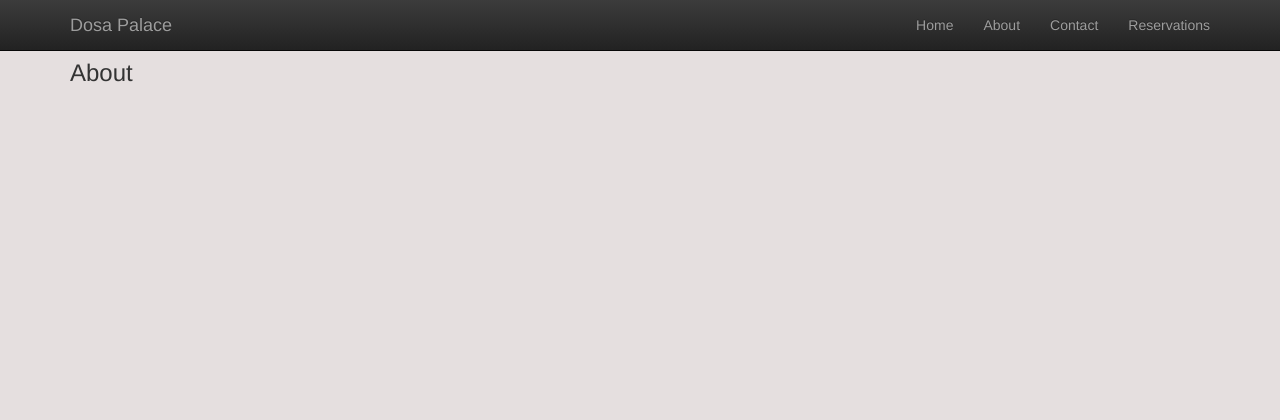
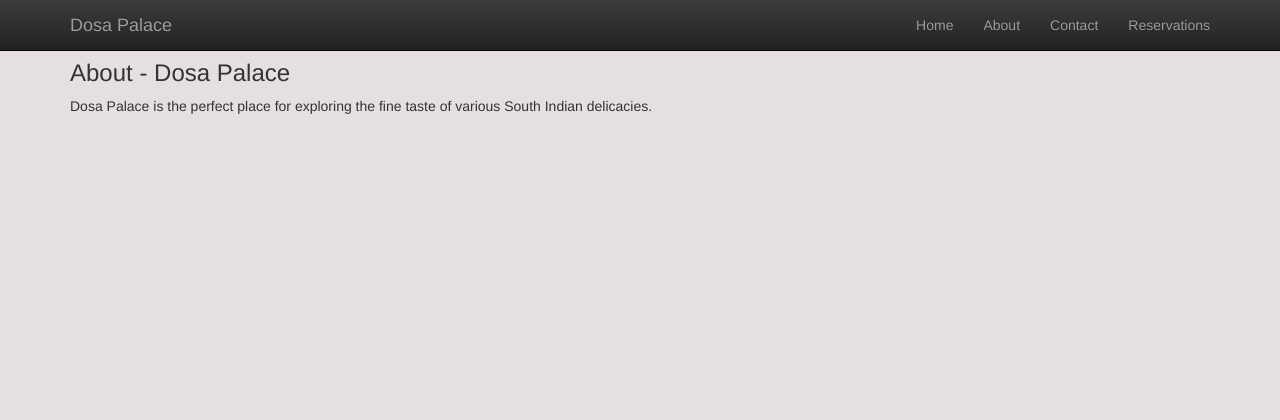
Before and after one commit to SubasiniR/restaurant-php-project, a PHP site: page /about.php in a window 1280 px wide. Shown: the top 420 px of the page. Run offline with PHP 8.4, Linux system fonts and the light colour scheme; some libraries are stand-ins or nearby versions.

Commit message:
Added about content

```diff
--- a/src/about.php
+++ b/src/about.php
@@ -3,7 +3,8 @@ $pageTitle = "About Us";
 include("includes/header.php"); ?>
 
 	<main>
-		<h3>About</h3>
+		<h3>About - Dosa Palace</h3>
+		<p>Dosa Palace is the perfect place for exploring the fine taste of various South Indian delicacies.</p>
 	</main>
 
 <?php include("includes/footer.php"); ?>
```
